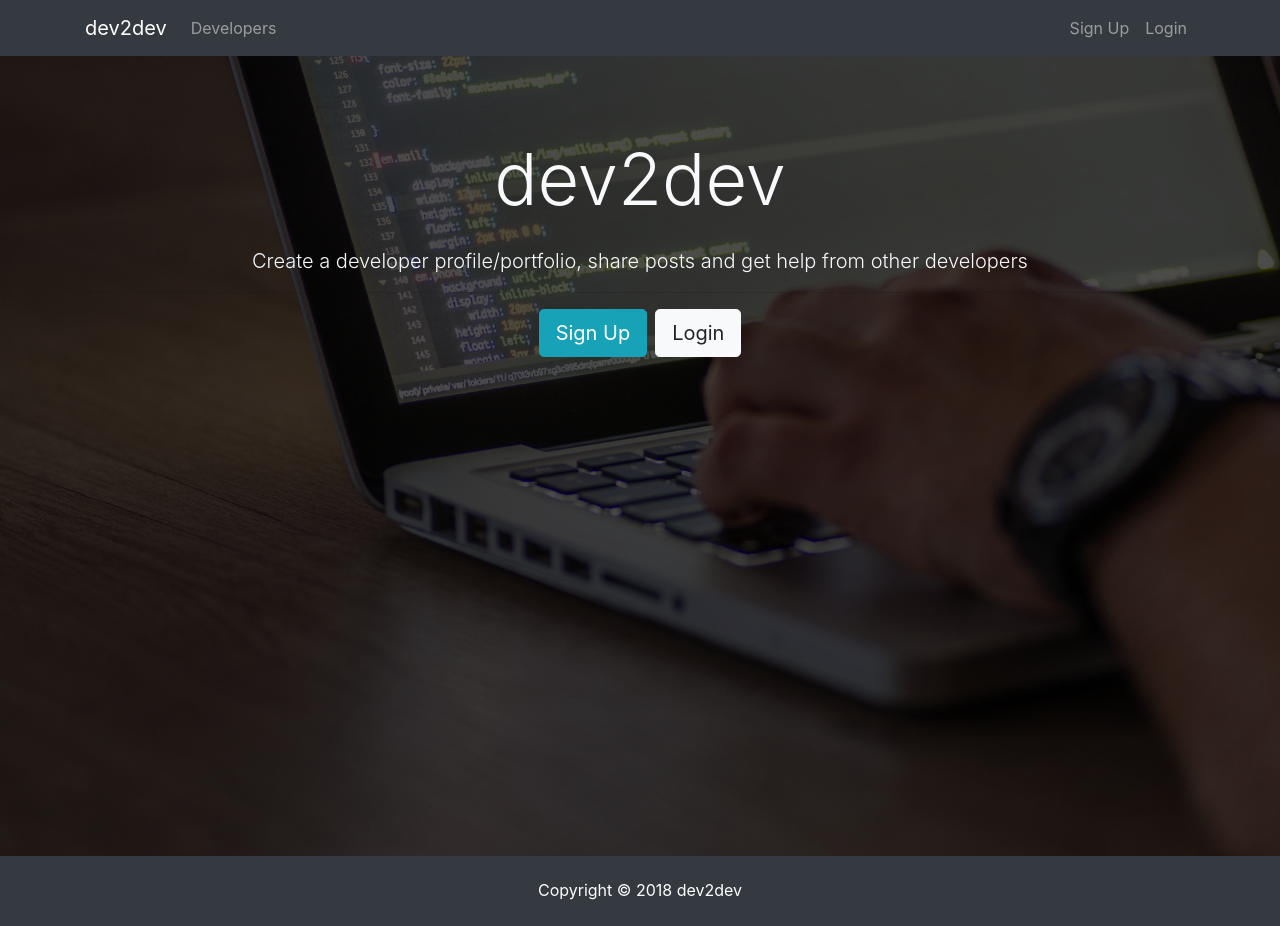
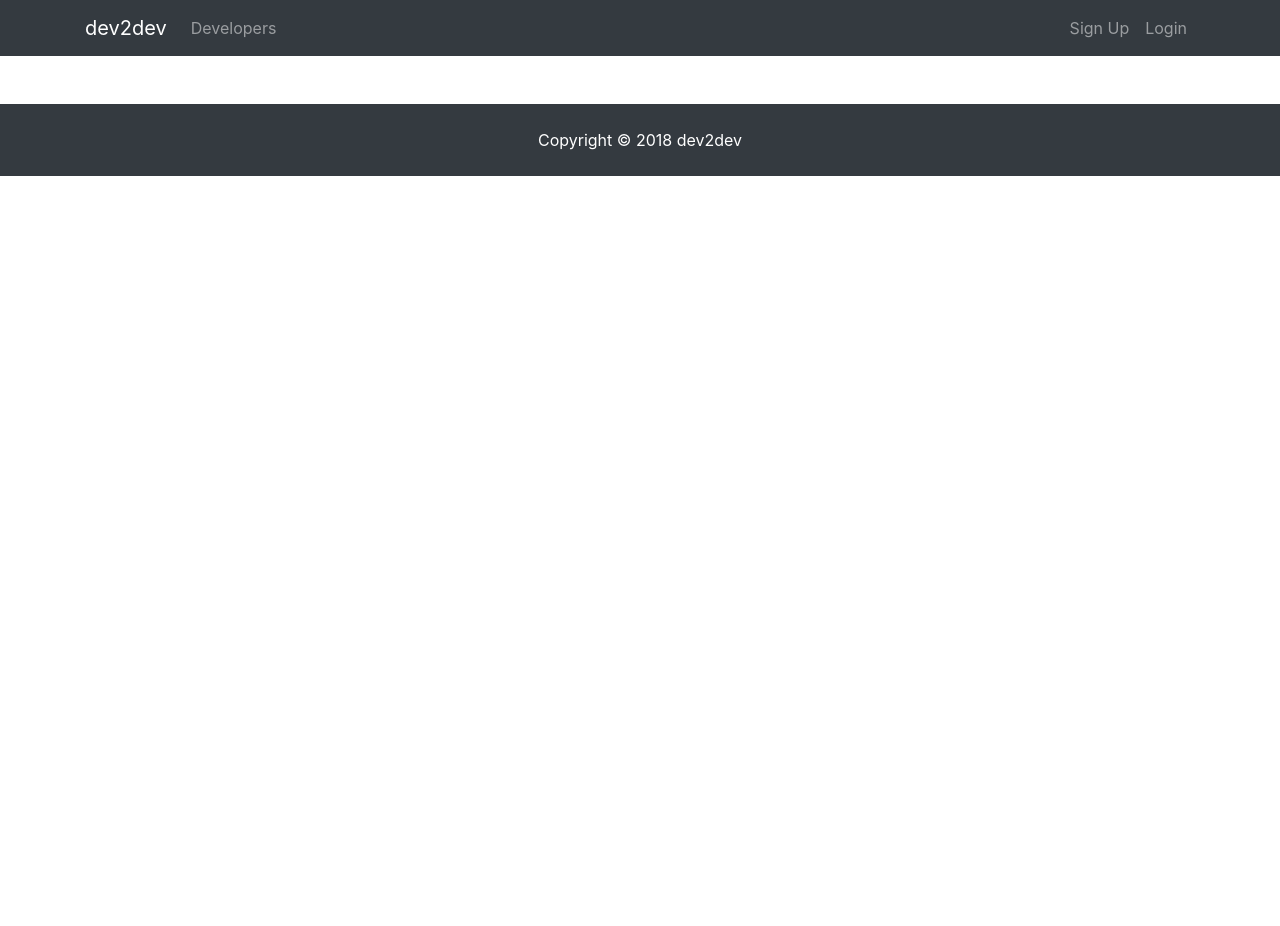
Before and after one commit to rycthy/dev2dev, a React (Create React App) app in the folder client/: page /register in a window 1280 px wide. After the commit the page ends 800 px from the top, so only its background shows below. Built offline with nearby package versions, Linux system fonts and the light colour scheme.

Commit message:
setup BrowserRouter and routed Landing component

```diff
--- a/client/src/App.js
+++ b/client/src/App.js
@@ -1,4 +1,5 @@
 import React, { Component } from 'react';
+import { BrowserRouter as Router, Route } from 'react-router-dom';
 import Navbar from './components/layout/Navbar';
 import Footer from './components/layout/Footer';
 import Landing from './components/layout/Landing';
@@ -7,11 +8,13 @@
 class App extends Component {
   render() {
     return (
-      <div className="App">
-        <Navbar />
-        <Landing />
-        <Footer />
-      </div>
+      <Router>
+        <div className="App">
+          <Navbar />
+          <Route exact path="/" component={Landing} />
+          <Footer />
+        </div>
+      </Router>
     );
   }
 }
```
